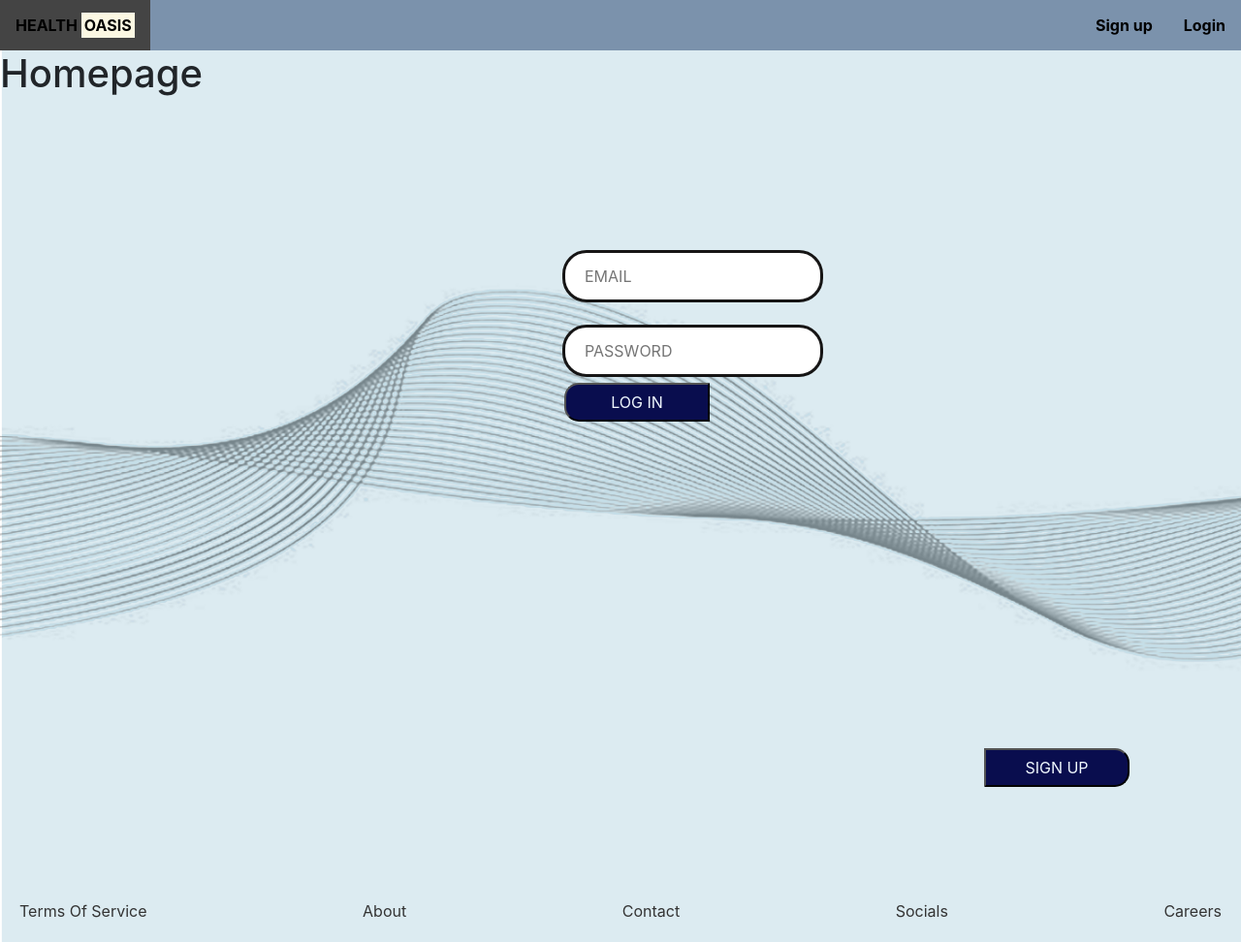
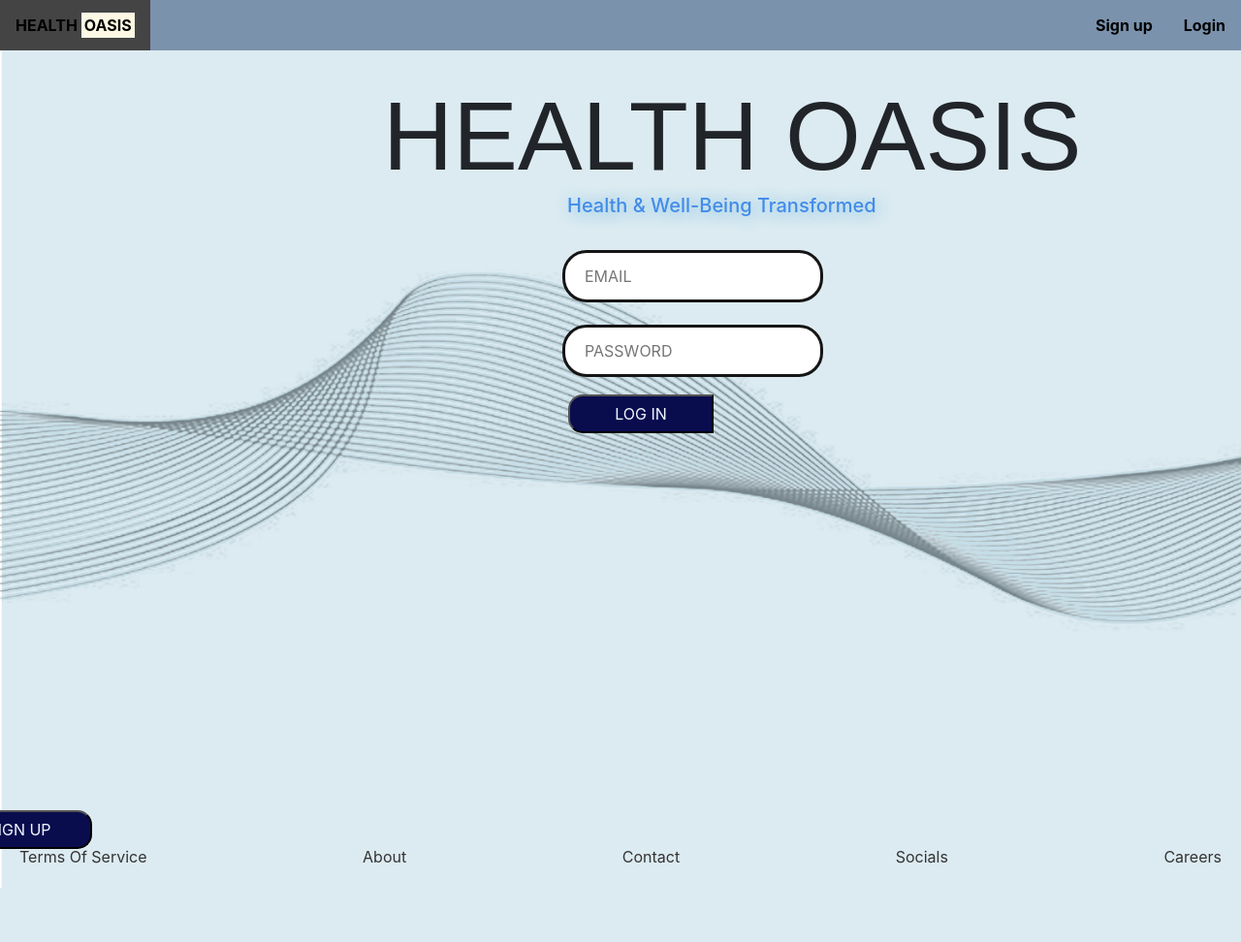
Before and after one commit to Beehive324/com2027-deployment, a Django app: template healthoasis/homeapp/templates/homeapp/home.html in a window 1280 px wide. Shown: the whole page at 97% size. After the commit the page ends 916 px from the top, so only its background shows below. Run offline with Django 4.2, Linux system fonts and the light colour scheme; the template is opened without the code that fills it, so the values that code supplies are empty; style sheets or scripts are compiled from the project's sources; some libraries are stand-ins or nearby versions.

Commit message:
Homepage design

```diff
--- a/healthoasis/healthoasis/urls.py
+++ b/healthoasis/healthoasis/urls.py
@@ -37,6 +37,7 @@ urlpatterns = [
     path('chat/', include('chatapp.urls')),
 
     #Account related URLs:
+
     path('accounts', include('django.contrib.auth.urls')), #Accounts, used to login (accounts/login)
     path('accounts/signup/', homeapp.views.RegisterUser.as_view(), name='signup_user'), #Signup page
     path('accounts/edit/', homeapp.views.updateUser, name="updateUser"),
--- a/healthoasis/homeapp/templates/homeapp/home.html
+++ b/healthoasis/homeapp/templates/homeapp/home.html
@@ -1,10 +1,11 @@
 {% extends 'base.html' %}
 {% block title %}
-<title>Home</title>
+<title>Homepage</title>
 {% endblock title%}
 
 {% block content %}
-<h1>Homepage</h1>
+<h1><style1>HEALTH</style1><style2> OASIS</style2></h1>
+<h2><style3>Health & Well-Being Transformed</style3></h2>
 {% if user.is_authenticated %}
 <section>
     <h2>Weather</h2>
@@ -26,11 +27,9 @@
     </section>
 {% else %}
 <section>
-   <!-- <form>
-        <input type="email" id="email" name="email" placeholder="EMAIL" required>
-        <br>
-        <input type="password" id="password" name="password" placeholder="PASSWORD" required>
-    </form>-->
+    <div class="style1"><title>Health </title></div>
+          <div class="style2"> <title>Oasis </title></div>
+          <div class="style3"><title>Health & Wellbeing Transformed</title></div>
     <form method="post">
         <!-- Security token -->
         {% csrf_token %}
@@ -47,6 +46,29 @@
       </form>
     <br>
     <style>
+        h1{
+            position: absolute;
+            font-size: 100px;
+            left:395px; top:80px;
+            font-family: "Bank Gothic", Arial, sans-serif;
+        }
+        h2{
+            position: absolute;
+            font-size: 20px;
+            left:585px; top:200px;
+            color:rgb(67, 139, 233);
+            text-shadow: 2px 2px 16px rgba(101, 186, 226, 0.911);
+        }
+        #style1{
+            font-size: 30px;
+            color: #f81111;
+        }
+        #style2{
+            color: green;
+        }
+        #style3{
+            color:aqua;
+        }
         #button1{
         width: 150px;
         height: 40px;
@@ -56,7 +78,7 @@
         border-bottom-right-radius: 15px;
         transition-duration: 0.4s;
         position:absolute;
-        left:375px; top:250px;
+        left:-695px; top:370px;
 
         }
         #button3{
@@ -68,7 +90,7 @@
         border-bottom-left-radius: 15px;
         transition-duration: 0.4s;
         position:absolute;
-        left:582px; top:395px;
+        left:586px; top:407px;
         }
         #button1:hover {
         background-color: #898f89;
@@ -140,7 +162,6 @@
         }
     </style>
     <div class="btn-group">
-       <!-- <button onclick="location.href='/accounts/signup'" id="button2" >LOG IN</button>-->
         <button onclick="location.href='/accounts/signup'" id="button1">SIGN UP</button>
     </div>
 </section>
```
Also changed, not shown: healthoasis/db.sqlite3.
